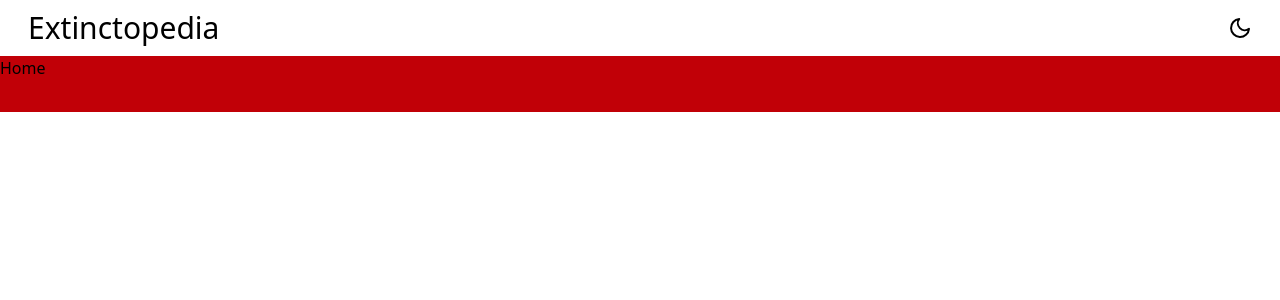
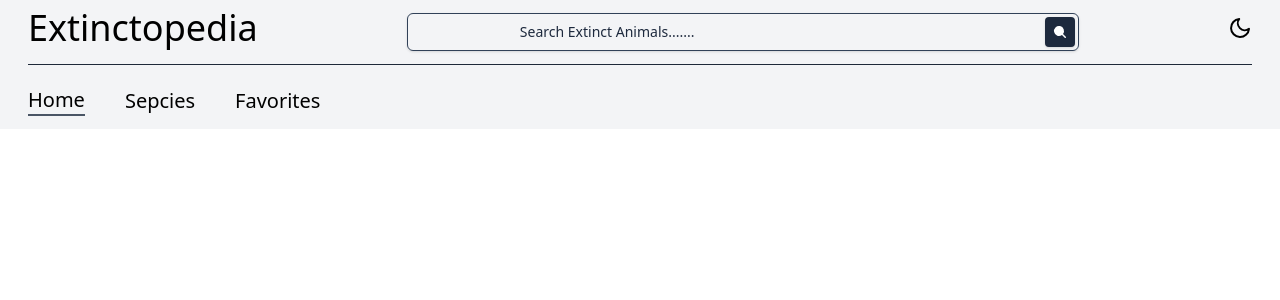
Before and after one commit to KaungKhantHarry/extinctopedia, a Next.js app: page / in a window 1280 px wide. Shown: the top 300 px of the page. Built offline with nearby package versions, Linux system fonts and the light colour scheme.

Commit message:
feat(components): add NavBar

```diff
--- a/components/app/layout/NavBar/NavBar.tsx
+++ b/components/app/layout/NavBar/NavBar.tsx
@@ -1,25 +1,56 @@
+"use client"
+
 import Link from 'next/link'
 import React from 'react'
 import { ThemeToggleButton } from '../../../common/ThemeToggleButton'
+import { usePathname } from 'next/navigation';
+
+const navBarItems = [
+    { name: "Home", link: "/"},
+    { name: "Sepcies", link: "/species"},
+    { name: "Favorites", link: "/favorites"},
+];
 
 const NavBar = () => {
+
+    const pathname = usePathname();
+
     return (
-    <nav className='w-full h-auto flex flex-col justify-center'>
-        <div className='h-14 w-auto flex justify-between items-center px-7'>
+        <nav className='w-full h-auto flex flex-col justify-center px-7 bg-gray-100 dark:bg-gray-800'>
+            <div className='h-14 w-auto flex justify-between items-center'>
                 <div>
-                <Link href="/" className='font-medium text-3xl text-black dark:text-white'>
+                    <Link href="/" className='font-medium text-4xl text-black dark:text-white'>
                         Extinctopedia
                     </Link>
                 </div>
-            <div>
-
+                <div className='w-2xl'>
+                    <div className="relative mt-2">
+                        <input
+                        type="text"
+                        className="w-full placeholder:text-slate-800 dark:placeholder:text-slate-300 text-slate-700 text-sm border border-slate-700 rounded-md pr-12 pl-28 py-2 transition duration-300 ease focus:outline-none focus:border-slate-400 hover:border-slate-300 shadow-sm focus:shadow"
+                        placeholder="Search Extinct Animals......." />
+                        <button className="absolute right-1 top-1 rounded bg-slate-800 p-1.5 border border-transparent text-center text-sm text-white transition-all shadow-sm hover:shadow focus:bg-slate-700 focus:shadow-none active:bg-slate-700 hover:bg-slate-700 active:shadow-none disabled:pointer-events-none disabled:opacity-50 disabled:shadow-none" type="button">
+                            <svg xmlns="http://www.w3.org/2000/svg" viewBox="0 0 16 16" fill="currentColor" className="w-4 h-4">
+                                <path d="M9.965 11.026a5 5 0 1 1 1.06-1.06l2.755 2.754a.75.75 0 1 1-1.06 1.06l-2.755-2.754ZM10.5 7a3.5 3.5 0 1 1-7 0 3.5 3.5 0 0 1 7 0Z" clip-rule="evenodd"></path>
+                            </svg>
+                        </button>
+                    </div>
                 </div>
                 <div>
                     <ThemeToggleButton />
                 </div>
             </div>
-        <div className='h-14 bg-red-700'>
-            <h1>Home</h1>
+            <hr className='border-gray-800 dark:border-gray-300 my-2'/>
+            <div className='h-14 flex justify-start gap-10 items-center'>
+                {navBarItems.map(item => (
+                    <Link href={item.link} key={item.name}
+                        className={`font-medium text-xl hover:text-gray-700 hover:dark:text-gray-300
+                                    ${pathname === item.link ?
+                                    "border-b-2 border-gray-600 dark:border-gray-300" :
+                                    ""}`}>
+                        {item.name}
+                    </Link>
+                ))}
             </div>
         </nav>
     )
```
Lines whose indentation alone changed are shown as unchanged.
